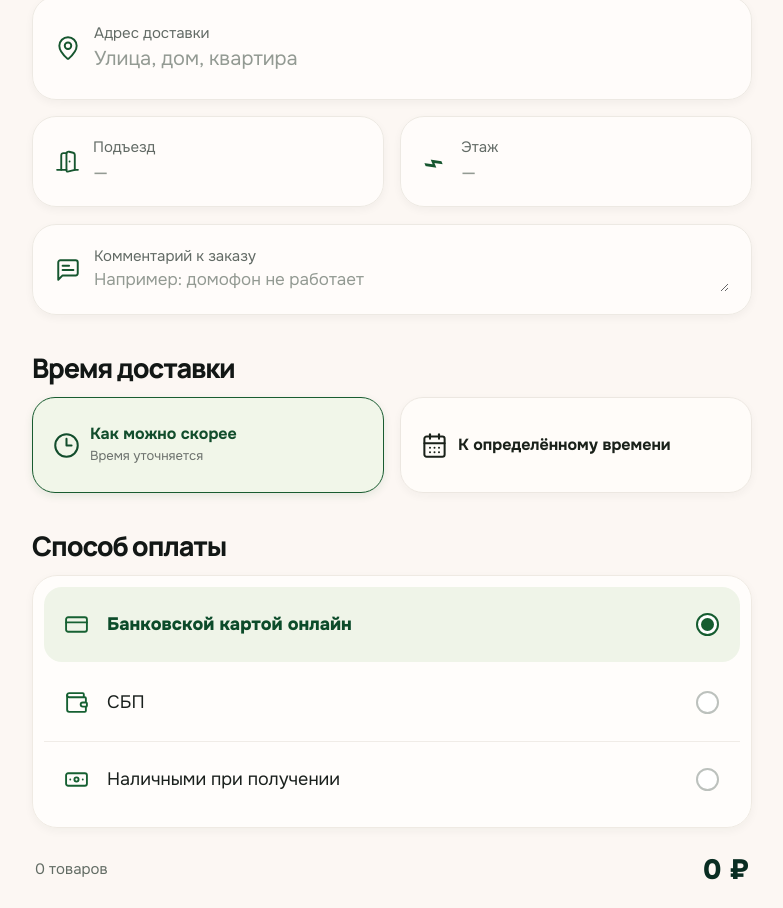
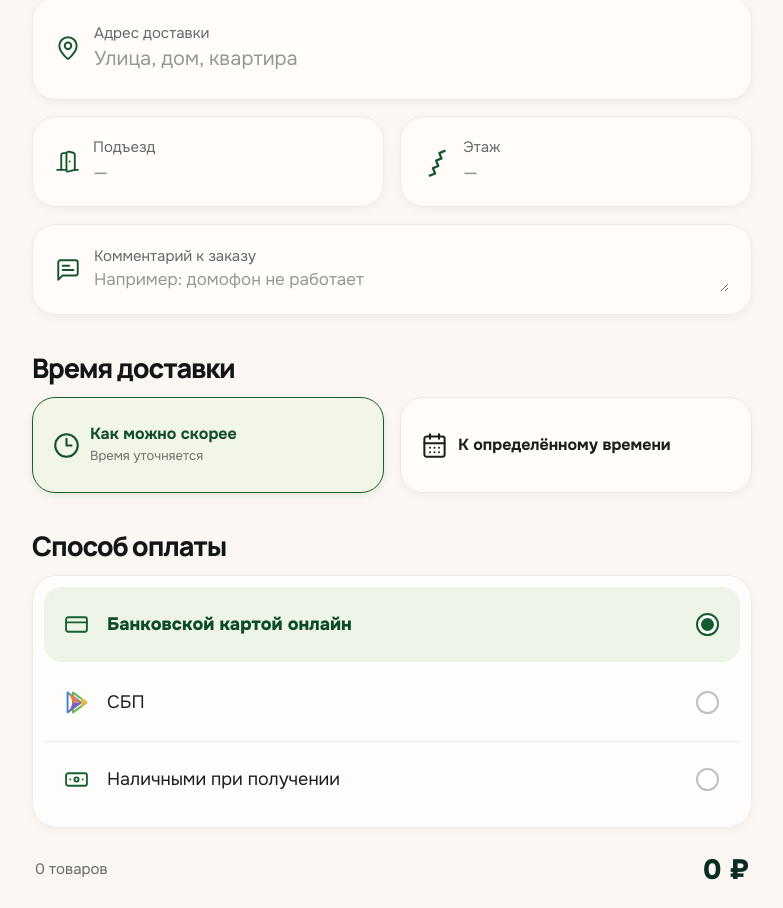
Before and after one commit to Ryt1nger/Be-My-Pizza, a React (Vite) app in the folder apps/customer/: page /checkout in a window 1280 px wide. Shown: the part 337-1245 px from the top of the page, without its empty margins (248-1031 px from the left). Built offline with nearby package versions, Linux system fonts and the light colour scheme.

Commit message:
style(checkout): replace placeholder stairs and SBP icons with vector marks

```diff
--- a/apps/customer/src/pages/CheckoutPage.tsx
+++ b/apps/customer/src/pages/CheckoutPage.tsx
@@ -18,6 +18,17 @@ const paymentChoices:{value:PaymentMethod;label:string;Icon:typeof CreditCard}[]
   {value:'sbp',label:'СБП',Icon:Wallet},
   {value:'cash',label:'Наличными при получении',Icon:Banknote}
 ];
+
+function SbpMark(){
+  return <svg className="bmp-sbp-mark" width={27} height={27} viewBox="0 0 30 30"
+    aria-hidden="true" fill="none">
+    <path d="M4 4L19 15L4 26Z" stroke="#4089D6" strokeWidth="2.2" strokeLinejoin="round"/>
+    <path d="M10 4L25 15L10 26Z" stroke="#66B451" strokeWidth="2.3" strokeLinejoin="round"/>
+    <path d="M5 4L19 15L10 15Z" fill="#EE7A44"/>
+    <path d="M5 26L19 15L10 15Z" fill="#885BBF"/>
+    <path d="M19 9L26 15L19 21Z" fill="#E5B943"/>
+  </svg>;
+}
 
 export function CheckoutPage(){
   const navigate=useNavigate();
@@ -139,7 +150,12 @@ export function CheckoutPage(){
               placeholder="—" maxLength={12}/></span>
           </label>
           <label className="bmp-checkout-input-card" htmlFor="bmp-checkout-floor">
-            <span className="bmp-checkout-stairs" aria-hidden="true">⌁</span>
+            <span className="bmp-checkout-stairs" aria-hidden="true">
+              <svg width={27} height={27} viewBox="0 0 28 28" fill="none">
+                <path d="M2 25H8V19H14V13H20V7H26" stroke="currentColor"
+                  strokeWidth="2.4" strokeLinecap="round" strokeLinejoin="round"/>
+              </svg>
+            </span>
             <span><small>Этаж</small><input id="bmp-checkout-floor" type="text"
               inputMode="numeric" value={floor} onChange={event=>setFloor(event.target.value)}
               placeholder="—" maxLength={12}/></span>
@@ -191,7 +207,7 @@ export function CheckoutPage(){
             <label key={value} className={'bmp-checkout-payment'+(payment===value?' bmp-checkout-payment--selected':'')}>
               <input type="radio" name="payment-method" value={value} checked={payment===value}
                 onChange={()=>setPayment(value)}/>
-              <Icon size={25} strokeWidth={1.8} aria-hidden="true"/>
+              {value==='sbp'?<SbpMark/>:<Icon size={25} strokeWidth={1.8} aria-hidden="true"/>}
               <span>{label}</span>
               <i aria-hidden="true"/>
             </label>)}
```
